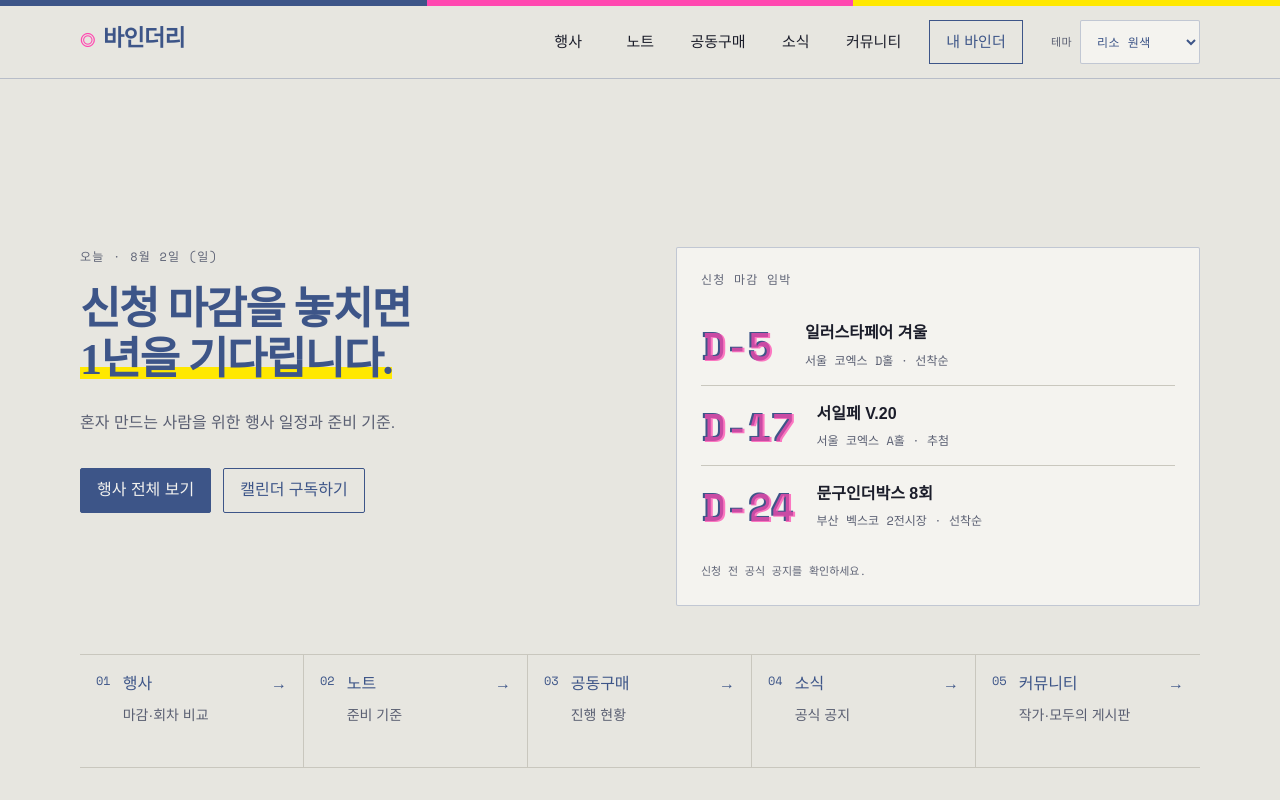
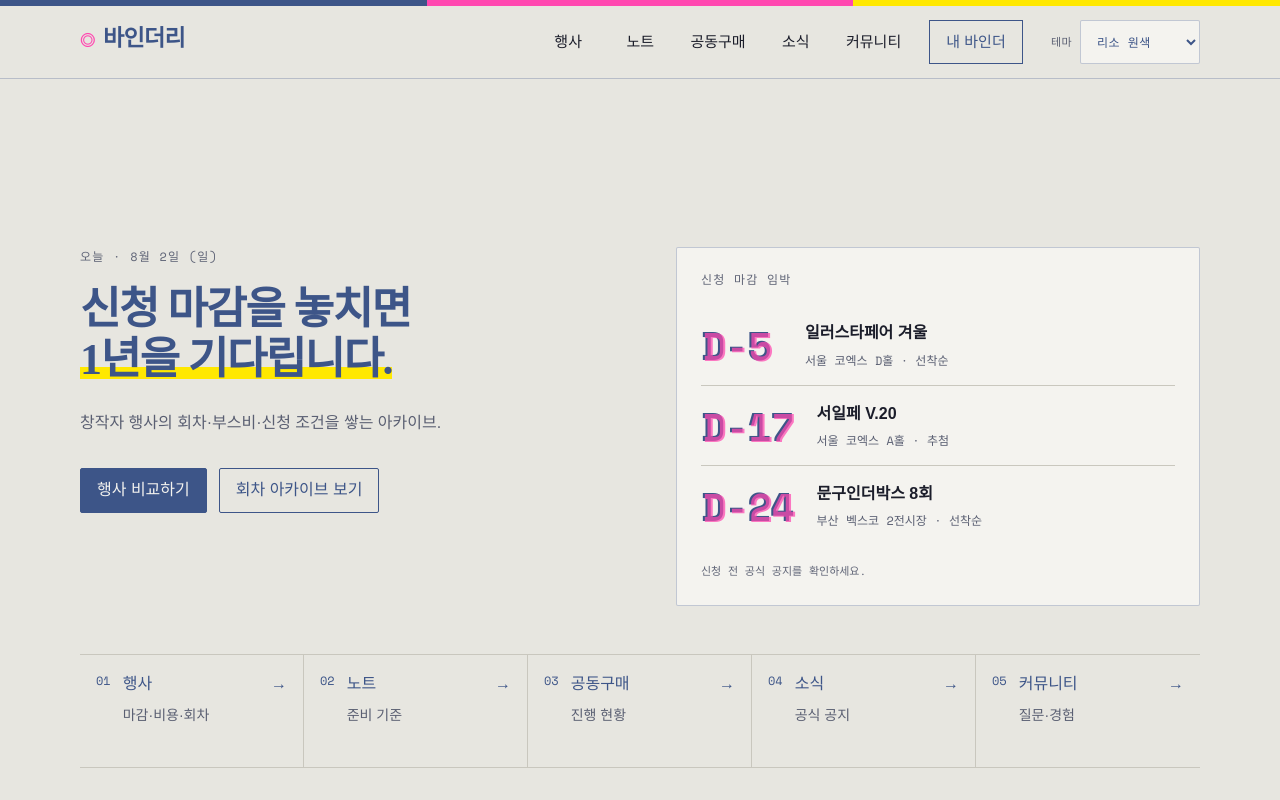
Before and after one commit to eiranotes/Bindery-web, a Next.js app: page / in a window 1280 px wide. Shown: the top 800 px of the page. Built offline with nearby package versions, Linux system fonts and the light colour scheme; a web font is replaced by a local one.

Commit message:
feat(home): foreground event decisions

```diff
--- a/app/page.tsx
+++ b/app/page.tsx
@@ -6,8 +6,9 @@ import { events } from "./lib/data.ts";
 import { daysUntilDeadline } from "./lib/events.ts";
 
 export const metadata: Metadata = {
-  title: "만드는 사람의 다음 일정을, 한 장에",
-  description: "가장 가까운 행사 마감과 준비 기준을 확인하세요.",
+  title: "창작자 행사 마감·회차 아카이브",
+  description:
+    "한국 독립 창작자 행사의 신청 마감, 참가 조건과 회차별 변화를 비교하세요.",
 };
 
 export default function Home() {
@@ -34,7 +35,7 @@ export default function Home() {
       number: "01",
       href: "/events",
       title: "행사",
-      copy: "마감·회차 비교",
+      copy: "마감·비용·회차",
     },
     {
       number: "02",
@@ -58,7 +59,7 @@ export default function Home() {
       number: "05",
       href: "/community",
       title: "커뮤니티",
-      copy: "작가·모두의 게시판",
+      copy: "질문·경험",
     },
   ];
 
@@ -74,14 +75,14 @@ export default function Home() {
             <br />
             <em>1년을 기다립니다.</em>
           </h1>
-          <p>혼자 만드는 사람을 위한 행사 일정과 준비 기준.</p>
+          <p>창작자 행사의 회차·부스비·신청 조건을 쌓는 아카이브.</p>
           <div className="intro-actions">
-            <Link className="button button--primary" href="/events">
-              행사 전체 보기
+            <Link className="button button--primary" href="/events/compare">
+              행사 비교하기
             </Link>
-            <a className="button" href="/events/calendar.ics">
-              캘린더 구독하기
-            </a>
+            <Link className="button" href="/events/archive">
+              회차 아카이브 보기
+            </Link>
           </div>
         </div>
 
```
